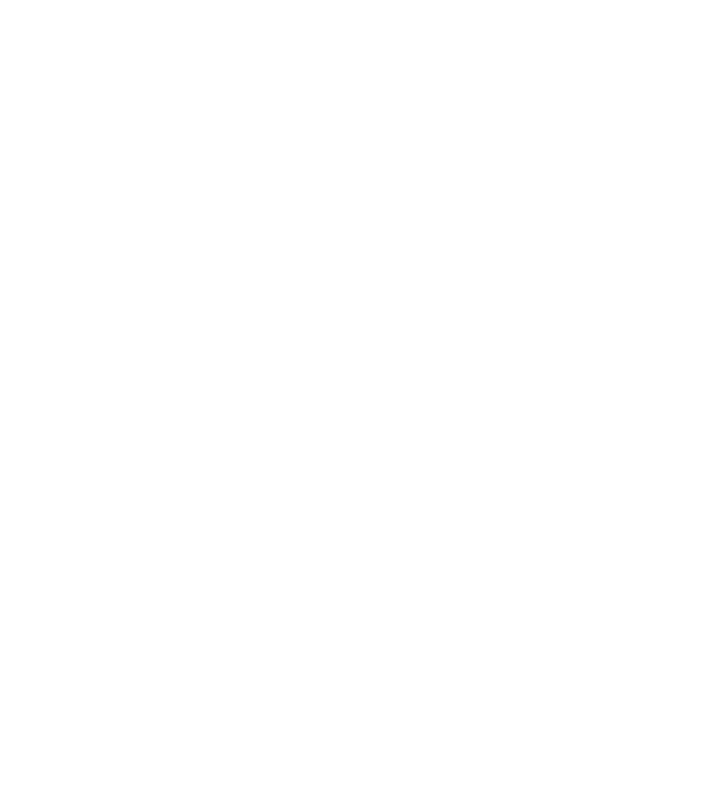
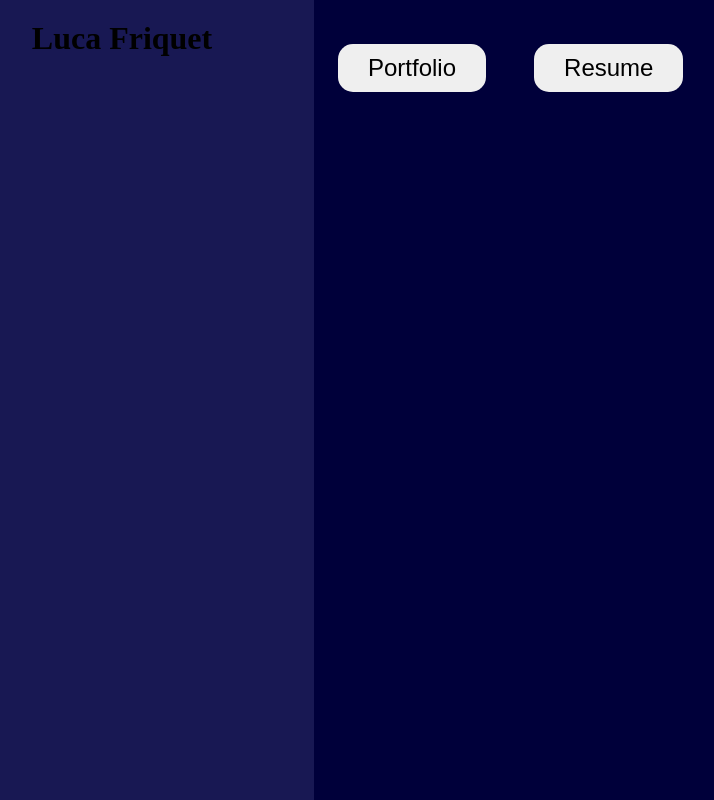
Before and after one commit to FriquetLuca/vCard, a plain HTML site: page index.html in a window 1280 px wide. Shown: the whole page, without its empty margins (70-784 px from the left). Drawn offline with Linux system fonts and the light colour scheme.

Commit message:
Basic vCard

```diff
--- a/index.html
+++ b/index.html
@@ -7,6 +7,17 @@
         <link rel="icon" href="https://cdn.iconscout.com/icon/free/png-256/html5-40-1175193.png">
     </head>
     <body>
+        <nav>
+            <h1>Luca Friquet</h1>
+
+        </nav>
+        <section>
+            <div id="button-container">
+                <button class="buttons">Portfolio</button>
+                <button class="buttons">Resume</button>
+            </div>
+        </section>
+
 
     </body>
 </html>
--- a/style.css
+++ b/style.css
@@ -0,0 +1,59 @@
+html, body
+{
+    margin: 0;
+    padding: 0;
+    height: 100%;
+    background-color: rgb(0, 0, 58);
+    display: flex;
+    height: 100%;
+}
+nav
+{
+    background-color: rgb(24, 24, 83);
+    height: 100%;
+    width: 30%;
+    position: fixed;
+    z-index: 1;
+    overflow-x: hidden;
+    padding-top: 20px;
+    top: 0;
+    left: 0;
+    float: left;
+    border-collapse: collapse;
+}
+section
+{
+    height: 100%;
+    width: 70%;
+    position: fixed;
+    z-index: 1;
+    top: 0;
+    overflow-x: hidden;
+    padding-top: 20px;
+    right: 0;
+    float: right;
+    border-collapse: collapse;
+}
+h1
+{
+    margin: auto;
+    width: 100%;
+    text-align: center;
+    font-size: xx-large;
+}
+#button-container
+{
+    margin: auto;
+    display: flex;
+    justify-content: center;
+    align-items: center;
+    position: absolute;
+}
+.buttons
+{
+    font-size: x-large;
+    padding: 10px 30px;
+    margin: 1em;
+    border-radius: 15px;
+    border: none;
+}
```
